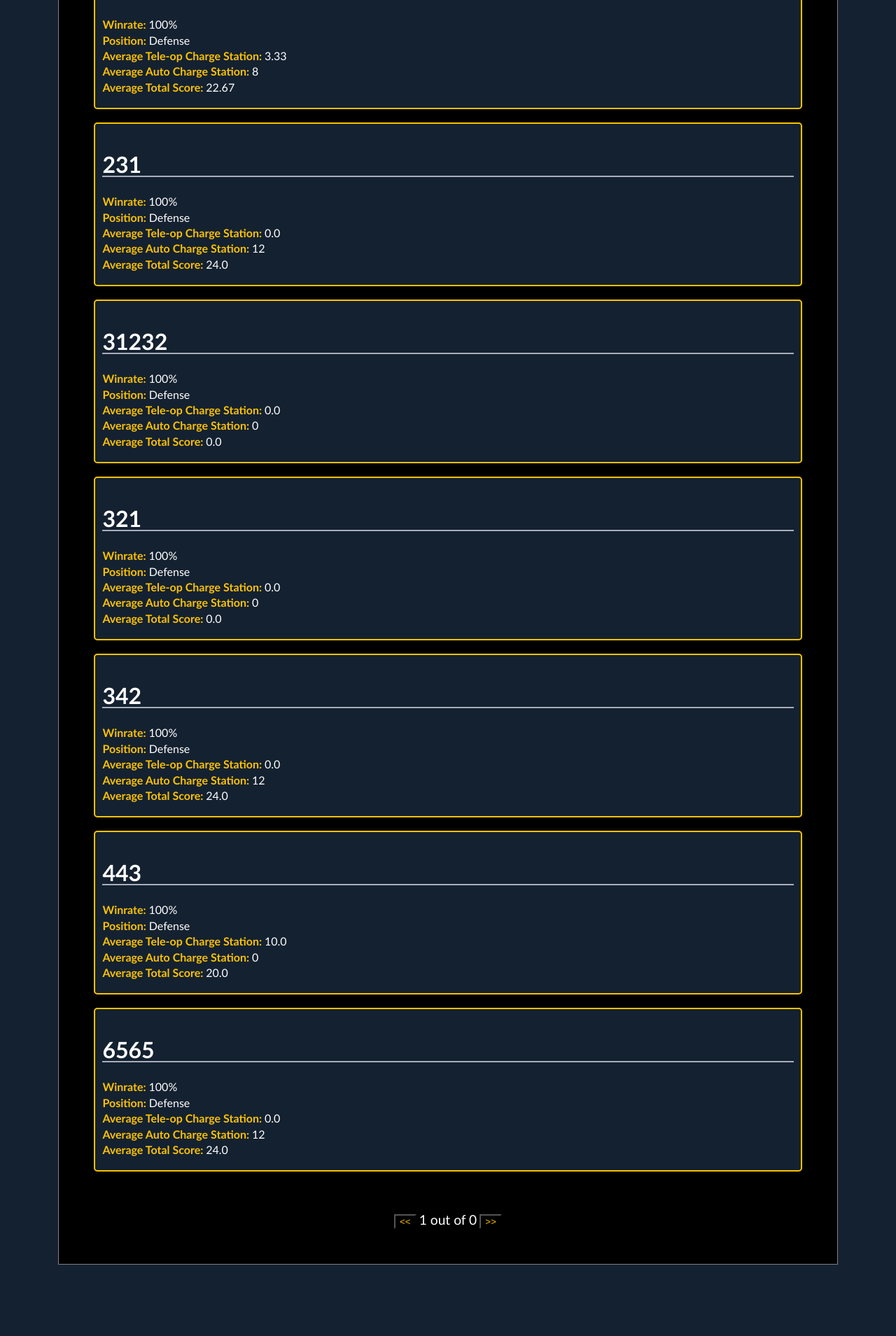
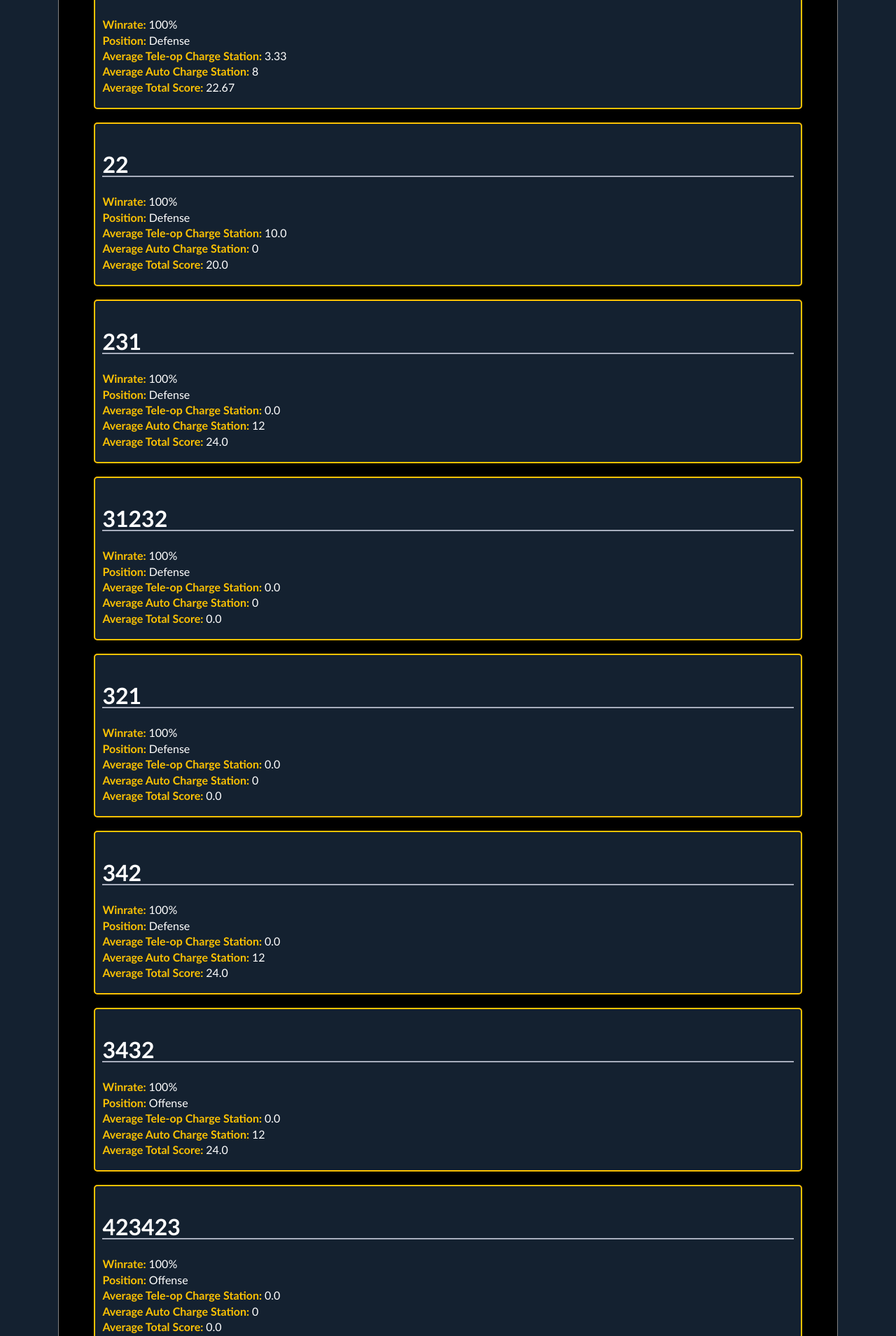
Before and after one commit to d2i-23/Scouting-Website-2198---Charged-Up-2023, a Flask app: page /data in a window 1280 px wide. Shown: the part 863-2772 px from the top of the page at 70% size. Before the commit the page ends 2670 px from the top, so only its background shows below. Run offline with Flask 2, Linux system fonts and the light colour scheme; some libraries are stand-ins or nearby versions.

Commit message:
hotfixes

```diff
--- /dev/null
+++ b/jsonSaves/team_22.json
@@ -0,0 +1 @@
+{"Ranking": 7, "Winrate": 1, "Gameplay Position": 0.0, "Tele-op Charge Station": 10.0, "Tele-op Total Score": 10.0, "Auto Charge Station": 0, "Auto Total Score": 0, "Overall Score": 20.0, "Comment": NaN, "Team Number": 22}
--- /dev/null
+++ b/jsonSaves/team_3432.json
@@ -0,0 +1 @@
+{"Ranking": 4, "Winrate": 1, "Gameplay Position": 1.0, "Tele-op Charge Station": 0.0, "Tele-op Total Score": 0.0, "Auto Charge Station": 12, "Auto Total Score": 12, "Overall Score": 24.0, "Comment": NaN, "Team Number": 3432}
--- /dev/null
+++ b/jsonSaves/team_423423.json
@@ -0,0 +1 @@
+{"Ranking": 12, "Winrate": 1, "Gameplay Position": 1.0, "Tele-op Charge Station": 0.0, "Tele-op Total Score": 0.0, "Auto Charge Station": 0, "Auto Total Score": 0, "Overall Score": 0.0, "Comment": NaN, "Team Number": 423423}
--- /dev/null
+++ b/jsonSaves/team_4342111.json
@@ -0,0 +1 @@
+{"Ranking": 6, "Winrate": 1, "Gameplay Position": 1.0, "Tele-op Charge Station": 0.0, "Tele-op Total Score": 0.0, "Auto Charge Station": 12, "Auto Total Score": 12, "Overall Score": 24.0, "Comment": NaN, "Team Number": 4342111}
--- /dev/null
+++ b/jsonSaves/team_434233.json
@@ -0,0 +1 @@
+{"Ranking": 13, "Winrate": 1, "Gameplay Position": 0.0, "Tele-op Charge Station": 0.0, "Tele-op Total Score": 0.0, "Auto Charge Station": 0, "Auto Total Score": 0, "Overall Score": 0.0, "Comment": NaN, "Team Number": 434233}
--- a/static/loadJson.js
+++ b/static/loadJson.js
@@ -20,7 +20,7 @@
     $('#' + teamList[i]).hide()
   }
 
-  for (let i = adjustedStarter; i < adjustedEnder; i++){
+  for (let i = adjustedStarter; i < adjustedEnder + 1; i++){
     $('#' + teamList[i]).show()
   }
 }
--- a/templates/stats.html
+++ b/templates/stats.html
@@ -26,6 +26,24 @@
             <p><b>Average Tele-op Charge Station: </b>3.33</p>
             <p><b>Average Auto Charge Station: </b>8</p>
             <p><b>Average Total Score: </b>22.67</p>
+            <p><b></b></p>
+            <ul>
+
+            </ul>
+
+
+        </div>
+        <br>
+        </div>
+
+        <div id = 22>
+            <div class = 'statbox' >
+            <p class = 'bolder' > 22</p>
+            <p><b>Winrate: </b>100%</p>
+            <p><b>Position: </b>Defense</p>
+            <p><b>Average Tele-op Charge Station: </b>10.0</p>
+            <p><b>Average Auto Charge Station: </b>0</p>
+            <p><b>Average Total Score: </b>20.0</p>
             <p><b></b></p>
             <ul>
 
@@ -108,6 +126,78 @@
         <br>
         </div>
 
+        <div id = 3432>
+            <div class = 'statbox' >
+            <p class = 'bolder' > 3432</p>
+            <p><b>Winrate: </b>100%</p>
+            <p><b>Position: </b>Offense</p>
+            <p><b>Average Tele-op Charge Station: </b>0.0</p>
+            <p><b>Average Auto Charge Station: </b>12</p>
+            <p><b>Average Total Score: </b>24.0</p>
+            <p><b></b></p>
+            <ul>
+
+            </ul>
+
+
+        </div>
+        <br>
+        </div>
+
+        <div id = 423423>
+            <div class = 'statbox' >
+            <p class = 'bolder' > 423423</p>
+            <p><b>Winrate: </b>100%</p>
+            <p><b>Position: </b>Offense</p>
+            <p><b>Average Tele-op Charge Station: </b>0.0</p>
+            <p><b>Average Auto Charge Station: </b>0</p>
+            <p><b>Average Total Score: </b>0.0</p>
+            <p><b></b></p>
+            <ul>
+
+            </ul>
+
+
+        </div>
+        <br>
+        </div>
+
+        <div id = 4342111>
+            <div class = 'statbox' >
+            <p class = 'bolder' > 4342111</p>
+            <p><b>Winrate: </b>100%</p>
+            <p><b>Position: </b>Offense</p>
+            <p><b>Average Tele-op Charge Station: </b>0.0</p>
+            <p><b>Average Auto Charge Station: </b>12</p>
+            <p><b>Average Total Score: </b>24.0</p>
+            <p><b></b></p>
+            <ul>
+
+            </ul>
+
+
+        </div>
+        <br>
+        </div>
+
+        <div id = 434233>
+            <div class = 'statbox' >
+            <p class = 'bolder' > 434233</p>
+            <p><b>Winrate: </b>100%</p>
+            <p><b>Position: </b>Defense</p>
+            <p><b>Average Tele-op Charge Station: </b>0.0</p>
+            <p><b>Average Auto Charge Station: </b>0</p>
+            <p><b>Average Total Score: </b>0.0</p>
+            <p><b></b></p>
+            <ul>
+
+            </ul>
+
+
+        </div>
+        <br>
+        </div>
+
         <div id = 443>
             <div class = 'statbox' >
             <p class = 'bolder' > 443</p>
```
